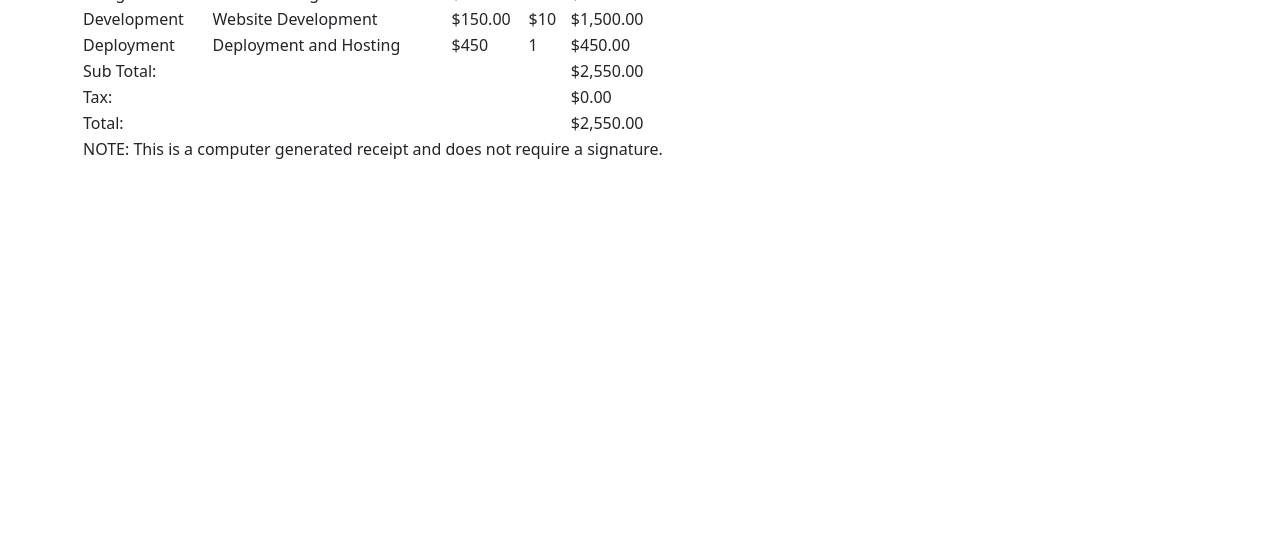
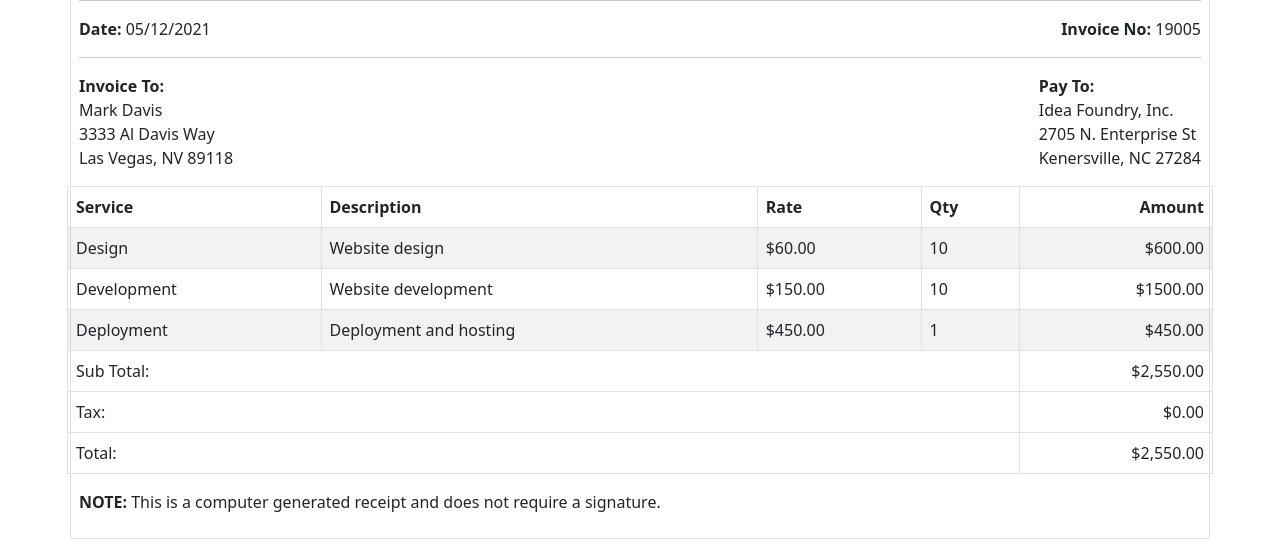
Before and after one commit to EnvoyPrototype/Bootstrap-Component-Templates, a plain HTML site: page Invoice Template/index.html in a window 1280 px wide. Shown: the part 284-823 px from the top of the page. Before the commit the page ends 800 px from the top, so only its background shows below. Drawn offline with nearby package versions, Linux system fonts and the light colour scheme.

Commit message:
finished invoice template

```diff
--- a/Invoice Template/css/site.css
+++ b/Invoice Template/css/site.css
@@ -0,0 +1,15 @@
+.address {
+  font-size: 0.8rem;
+}
+
+@media only screen and (min-width: 768px) {
+  .address {
+    font-size: 1rem;
+  }
+}
+
+@media print {
+  .address {
+    font-size: 1rem;
+  }
+}
--- a/Invoice Template/index.html
+++ b/Invoice Template/index.html
@@ -16,73 +16,130 @@
       integrity="sha384-KyZXEAg3QhqLMpG8r+8fhAXLRk2vvoC2f3B09zVXn8CA5QIVfZOJ3BCsw2P0p/We"
       crossorigin="anonymous"
     />
-    <link href="css/site.css" rel="stylesheet" />
+
+    <link href="/css/site.css" rel="stylesheet" />
   </head>
 
   <body>
-    <div class="container">
-      <table class="table">
-        <tr>
-          <td>
-            <img src="/img/IdeaFoundryLogo.png" /><span
-              class="text-right font-weight-bold"
-              >Client No: 4908</span
-            >
-          </td>
-        </tr>
-        <table>
-          <thead>
+    <div class="container rounded p-2 border border-1">
+      <div class="d-flex justify-content-end mt-3">
+        <button
+          type="button"
+          class="btn btn-dark d-print-none"
+          onclick="window.print()"
+        >
+          Print this page
+        </button>
+      </div>
+      <div class="row align-items-center">
+        <div class="col-sm-7 d-flex justify-content-start">
+          <img
+            src="/img/IdeaFoundryLogo.png"
+            alt="Idea Foundry Logo"
+            title="Idea Foundry Logo"
+            class="img-fluid"
+          />
+        </div>
+        <div
+          class="col-sm-5 d-flex justify-content-sm-end justify-content-start"
+        >
+          <strong>Customer:</strong>&nbsp;4908
+        </div>
+      </div>
+      <hr />
+      <div class="row row-cols-1 rol-cols-sm-2">
+        <div class="col-sm-6 d-flex justify-content-start">
+          <strong>Date:</strong>&nbsp;05/12/2021
+        </div>
+        <div
+          class="col-sm-6 d-flex justify-content-sm-end justify-content-start"
+        >
+          <strong>Invoice No:</strong>&nbsp;19005
+        </div>
+      </div>
+      <hr />
+      <div class="row row-cols-md-2">
+        <div class="col-6 d-flex justify-content-start">
+          <div>
+            <strong>Invoice To:</strong><br />
+            <address class="address">
+              Mark Davis<br />
+              3333 Al Davis Way<br />
+              Las Vegas, NV 89118
+            </address>
+          </div>
+        </div>
+        <div class="col-6 d-flex justify-content-end">
+          <div>
+            <strong> Pay To: </strong><br />
+            <address class="address">
+              Idea Foundry, Inc.<br />
+              2705 N. Enterprise St<br />
+              Kenersville, NC 27284
+            </address>
+          </div>
+        </div>
+      </div>
+      <div class="row table-responsive">
+        <table class="table table-striped table-bordered">
+          <thead class="thead-dark">
             <tr>
-              <th scope="col">Service</th>
-              <th scope="col">Description</th>
-              <th scope="col">Rate</th>
-              <th scope="col">QTY</th>
-              <th scope="col">Amount</th>
+              <th>Service</th>
+              <th>Description</th>
+              <th>Rate</th>
+              <th>Qty</th>
+              <th class="text-end">Amount</th>
             </tr>
           </thead>
           <tbody>
             <tr>
               <td>Design</td>
-              <td>Website Design</td>
+              <td>Website design</td>
               <td>$60.00</td>
               <td>10</td>
-              <td>$600.00</td>
+              <td class="text-end">$600.00</td>
             </tr>
             <tr>
               <td>Development</td>
-              <td>Website Development</td>
+              <td>Website development</td>
               <td>$150.00</td>
-              <td>$10</td>
-              <td>$1,500.00</td>
+              <td>10</td>
+              <td class="text-end">$1500.00</td>
             </tr>
             <tr>
               <td>Deployment</td>
-              <td>Deployment and Hosting</td>
-              <td>$450</td>
+              <td>Deployment and hosting</td>
+              <td>$450.00</td>
               <td>1</td>
-              <td>$450.00</td>
+              <td class="text-end">$450.00</td>
             </tr>
+          </tbody>
+          <tfoot>
             <tr>
               <td colspan="4">Sub Total:</td>
-              <td>$2,550.00</td>
+              <td colspan="1" class="text-end">$2,550.00</td>
             </tr>
             <tr>
               <td colspan="4">Tax:</td>
-              <td>$0.00</td>
+              <td colspan="1" class="text-end">$0.00</td>
             </tr>
             <tr>
               <td colspan="4">Total:</td>
-              <td>$2,550.00</td>
+              <td colspan="1" class="text-end">$2,550.00</td>
             </tr>
-            <tr>
-              <td colspan="5">
-                NOTE: This is a computer generated receipt and does not require
-                a signature.
-              </td>
-            </tr>
-          </tbody>
+          </tfoot>
         </table>
-      </table>
+      </div>
+      <footer>
+        <div class="row">
+          <div class="col-12">
+            <p>
+              <strong>NOTE:</strong>&nbsp;This is a computer generated receipt
+              and does not require a signature.
+            </p>
+          </div>
+        </div>
+      </footer>
     </div>
 
     <!-- Bootstrap JS -->
```
Also changed, not shown: Invoice Template/img/invoiceSnippet.PNG (deleted).
